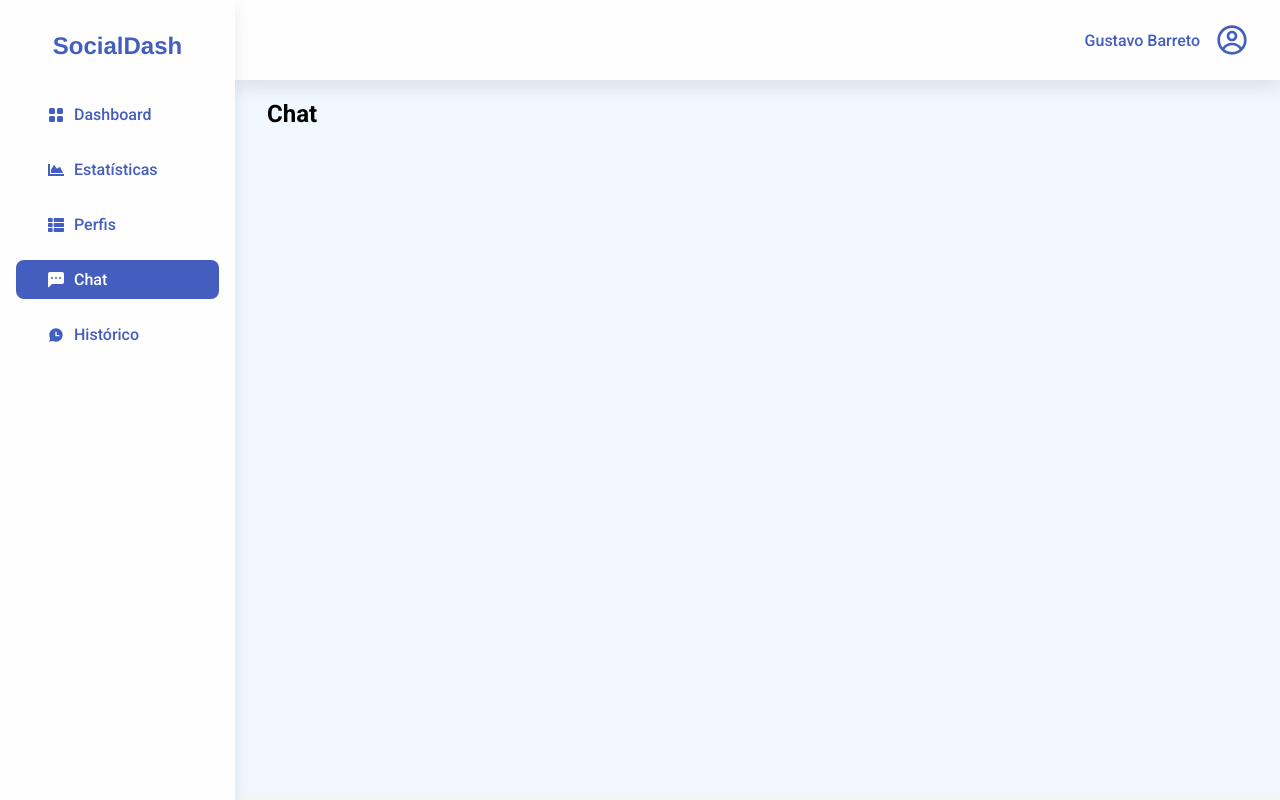
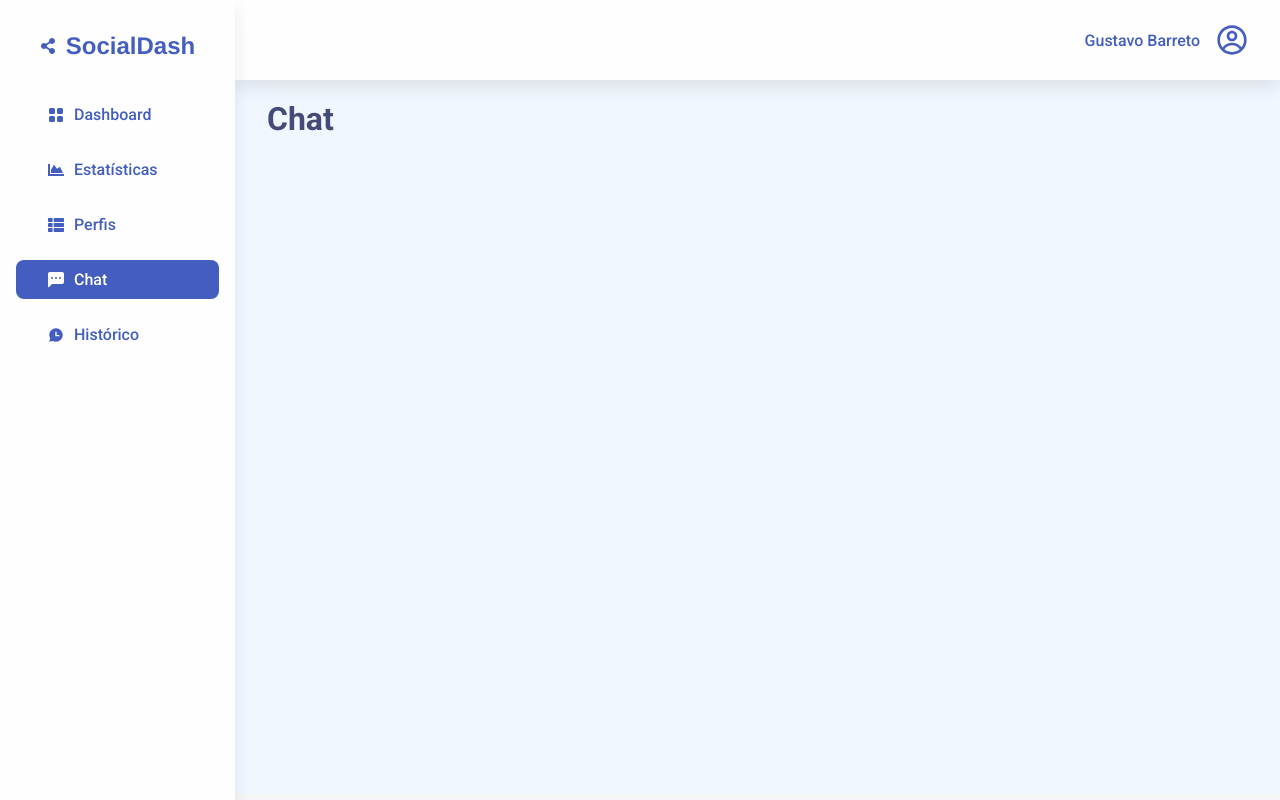
Before and after one commit to barretogustavo/dashboard-typescript, a React (Create React App) app: page /chat in a window 1280 px wide. Built offline with nearby package versions, Linux system fonts and the light colour scheme.

Commit message:
feat: adjusting page titles

```diff
--- a/src/layouts/menu.tsx
+++ b/src/layouts/menu.tsx
@@ -2,7 +2,7 @@ import React, { useEffect } from 'react'
 import styled, { css } from 'styled-components'
 import { useLocation, useNavigate } from 'react-router-dom'
 import { BsGridFill, BsFillChatLeftDotsFill } from 'react-icons/bs'
-import { FaChartArea, FaThList } from 'react-icons/fa'
+import { FaChartArea, FaThList, FaShareAlt } from 'react-icons/fa'
 import { RiChatHistoryFill } from 'react-icons/ri'
 import { CgProfile } from 'react-icons/cg'
 
@@ -51,10 +51,10 @@ const LogoArea = styled.section`
   align-items: center;
   gap: 10px;
   margin-bottom: 0.1875rem;
+  color: #435ebe;
 
   & > h2 {
     font-family: 'Franklin Gothic Medium', 'Arial Narrow', Arial, sans-serif;
-    color: #435ebe;
   }
 `
 
@@ -105,6 +105,7 @@ const Menu = ({ children }: Props) => {
     <Container>
       <Aside>
         <LogoArea>
+          <FaShareAlt />
           <h2>SocialDash</h2>
         </LogoArea>
         <nav>
--- a/src/pages/chat.tsx
+++ b/src/pages/chat.tsx
@@ -1,10 +1,17 @@
 import React from 'react'
+import styled from 'styled-components'
 import Menu from '../layouts/menu'
+
+const Title = styled.h1`
+  font-size: 2rem;
+  margin-bottom: 1rem;
+  color: rgb(69 75 120);
+`
 
 const Chat = () => {
   return (
     <Menu>
-      <h1>Chat</h1>
+      <Title>Chat</Title>
     </Menu>
   )
 }
--- a/src/pages/dashboard.tsx
+++ b/src/pages/dashboard.tsx
@@ -5,7 +5,6 @@ import { BsFillPersonFill } from 'react-icons/bs'
 import { MdPersonAddAlt1 } from 'react-icons/md'
 import { RiFlag2Line } from 'react-icons/ri'
 import axios from 'axios'
-import { BarDatum } from '@nivo/bar'
 import TopCard from '../components/top-card'
 import Menu from '../layouts/menu'
 import UsersCard from '../components/users-card'
@@ -20,6 +19,12 @@ const Grid = styled.div`
   grid-template-columns: 3fr 1fr;
   grid-template-rows: 1fr;
   grid-column-gap: 16px;
+`
+
+const Title = styled.h1`
+  font-size: 2rem;
+  margin-bottom: 1rem;
+  color: rgb(69 75 120);
 `
 
 const Container = styled.div`
@@ -73,6 +78,7 @@ const Dashboard = () => {
 
   return (
     <Menu>
+      <Title>Dashboard</Title>
       <Grid>
         <Container>
           <TopCardArea>
```
